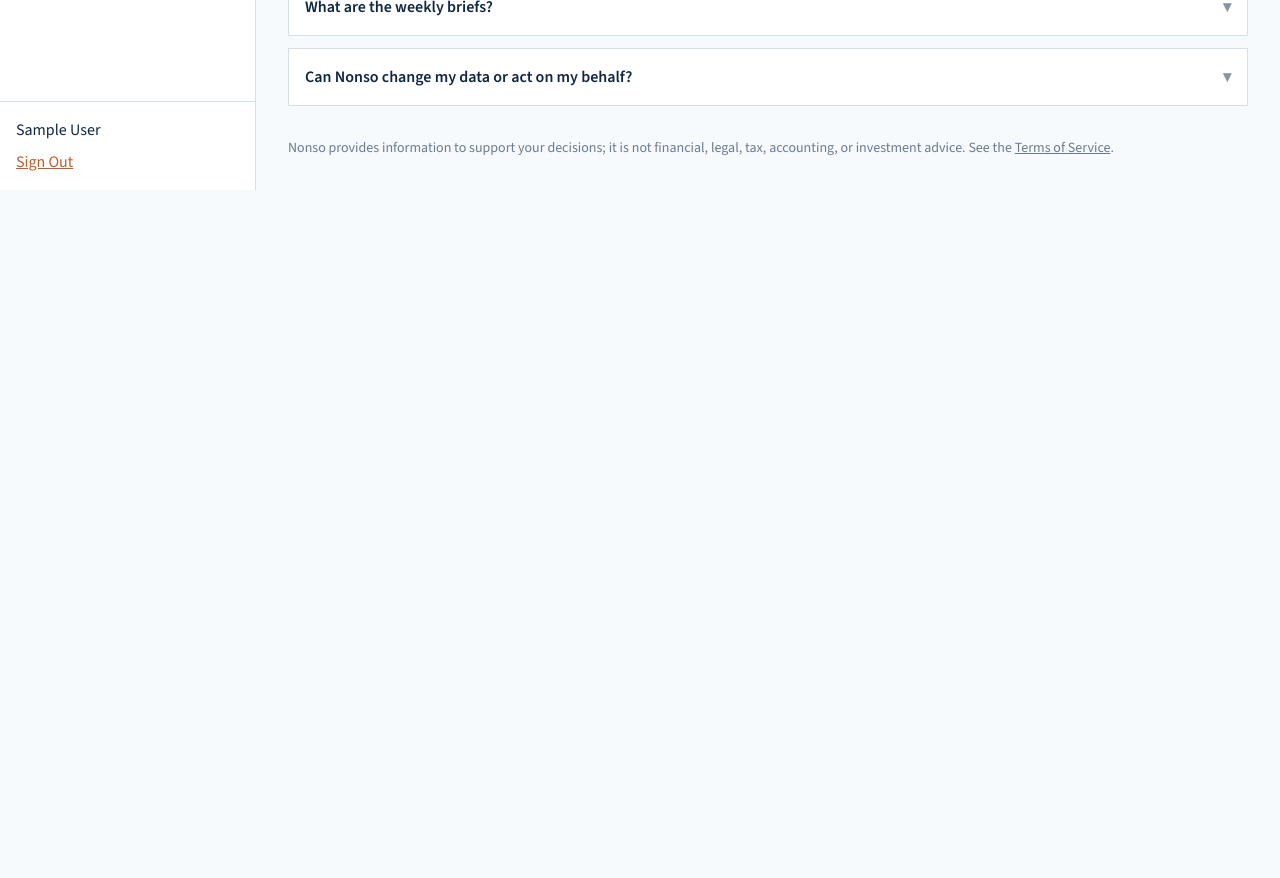
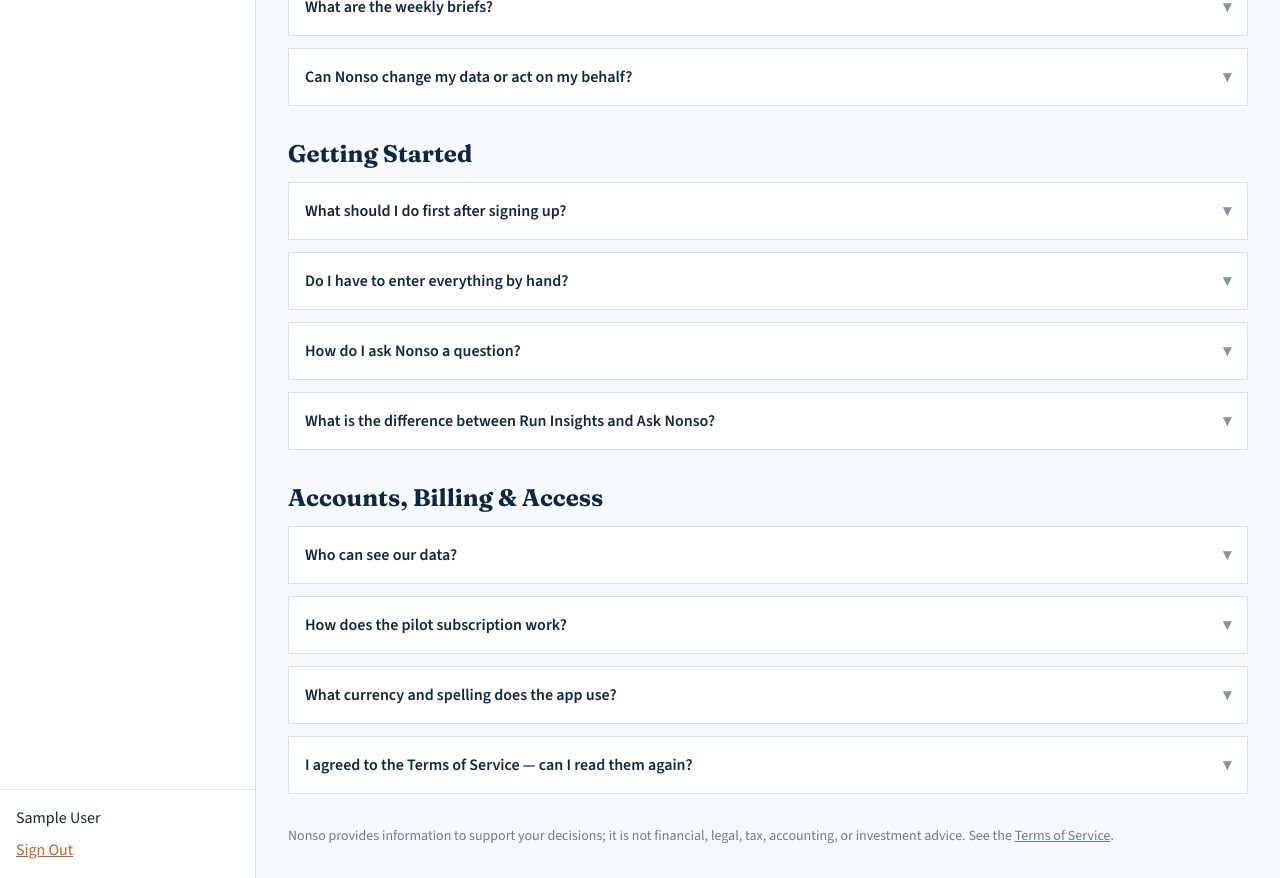
Before and after one commit to Somtico/business-advisor, a React (Vite) app in the folder frontend/: page /app/help in a window 1280 px wide. Shown: the part 1740-2618 px from the top of the page. Before the commit the page ends 1930 px from the top, so only its background shows below. Built offline with nearby package versions, Linux system fonts and the light colour scheme; no server answers; sample sign-in values are in the browser's storage.

Commit message:
Complete analysis loading states and expand the Help & FAQ for Nonso

```diff
--- a/frontend/src/pages/ActionsPage.tsx
+++ b/frontend/src/pages/ActionsPage.tsx
@@ -1,5 +1,6 @@
 import { useEffect, useState } from 'react';
 import { api, money } from '../lib/api';
+import { AnalysisProgress } from '../components/AnalysisProgress';
 
 interface ActionRow {
   id: string;
@@ -32,6 +33,15 @@
   awaitingConfirmationCount: number;
 }
 
+const INSIGHTS_ANALYSIS_STEPS = [
+  'Reading enrolments and conversion',
+  'Comparing staffing to demand',
+  'Reviewing expenses and subscriptions',
+  'Checking cash runway and targets',
+  'Running pricing guidance',
+  'Writing recommendations',
+];
+
 const STATUS_LABELS: Record<string, string> = {
   OPEN: 'Open',
   ACCEPTED: 'Accepted',
@@ -57,6 +67,7 @@
   const [confirmType, setConfirmType] = useState<'SAVINGS' | 'REVENUE'>('SAVINGS');
   const [confirmNote, setConfirmNote] = useState('');
   const [saving, setSaving] = useState(false);
+  const [runningInsights, setRunningInsights] = useState(false);
 
   async function load() {
     const [actionsRes, summaryRes] = await Promise.all([
@@ -73,6 +84,7 @@
 
   async function runInsights() {
     setError(null);
+    setRunningInsights(true);
     try {
       const res = await api<{
         success: boolean;
@@ -84,6 +96,8 @@
       await load();
     } catch (e) {
       setError(e instanceof Error ? e.message : 'Insights run failed');
+    } finally {
+      setRunningInsights(false);
     }
   }
 
@@ -148,12 +162,19 @@
         <h1 className="font-display text-3xl font-bold">Action Centre</h1>
         <button
           type="button"
+          disabled={runningInsights}
           onClick={() => void runInsights()}
-          className="cursor-pointer rounded-md bg-ba-accent px-4 py-2 text-base font-semibold text-white"
+          className="cursor-pointer rounded-md bg-ba-accent px-4 py-2 text-base font-semibold text-white disabled:cursor-not-allowed disabled:opacity-60"
         >
-          Run Insights
+          {runningInsights ? 'Nonso Is Analysing…' : 'Run Insights'}
         </button>
       </div>
+
+      {runningInsights && (
+        <div className="mt-6">
+          <AnalysisProgress steps={INSIGHTS_ANALYSIS_STEPS} />
+        </div>
+      )}
 
       {summary && (
         <div className="mt-6 grid gap-4 sm:grid-cols-2 lg:grid-cols-4">
--- a/frontend/src/pages/AdvisorPage.tsx
+++ b/frontend/src/pages/AdvisorPage.tsx
@@ -129,22 +129,23 @@
           {loading ? 'Nonso Is Thinking…' : 'Ask Nonso'}
         </button>
       </form>
-      {error && <p className="mt-4 text-base text-ba-warm">{error}</p>}
+      {error && !loading && <p className="mt-4 text-base text-ba-warm">{error}</p>}
       {loading && (
         <div className="mt-4">
+          <p className="mb-3 text-base font-semibold">Nonso is analysing your records…</p>
           <AnalysisProgress steps={NONSO_ANALYSIS_STEPS} stepMs={900} />
         </div>
       )}
       {meta && !loading && <p className="mt-4 text-base text-ba-ink/60">{meta}</p>}
-      {answer && (
+      {answer && !loading && (
         <div className="mt-4 whitespace-pre-wrap border border-ba-line bg-white p-5 text-base">
           {answer}
         </div>
       )}
-      {answer && disclaimer && (
+      {answer && disclaimer && !loading && (
         <p className="mt-2 max-w-3xl text-sm text-ba-ink/60">{disclaimer}</p>
       )}
-      {answer && !showTrack && (
+      {answer && !showTrack && !loading && (
         <button
           type="button"
           onClick={openTrackForm}
@@ -153,7 +154,7 @@
           Track This as an Action
         </button>
       )}
-      {trackMsg && (
+      {trackMsg && !loading && (
         <p className="mt-4 text-base text-ba-accent">
           {trackMsg}{' '}
           <Link className="underline" to="/app/actions">
--- a/frontend/src/pages/DashboardPage.tsx
+++ b/frontend/src/pages/DashboardPage.tsx
@@ -1,6 +1,15 @@
 import { useEffect, useState } from 'react';
 import { Link } from 'react-router';
 import { api, money } from '../lib/api';
+import { AnalysisProgress, SkeletonCard } from '../components/AnalysisProgress';
+
+const DASHBOARD_ANALYSIS_STEPS = [
+  'Reading enrolments and programmes',
+  'Checking staffing versus demand',
+  'Rolling up expenses and subscriptions',
+  'Calculating cash outlook and targets',
+  "Tallying Nonso's verified impact",
+];
 
 interface Dashboard {
   enrolment: {
@@ -68,7 +77,20 @@
   }, []);
 
   if (error) return <p className="text-base text-ba-warm">{error}</p>;
-  if (!data) return <p className="text-base">Loading command centre…</p>;
+  if (!data) {
+    return (
+      <div>
+        <h1 className="font-display text-3xl font-bold">Command Centre</h1>
+        <p className="mt-2 max-w-2xl text-base text-ba-ink/70">
+          Nonso is analysing your centre from your recorded numbers.
+        </p>
+        <div className="mt-8 space-y-4">
+          <AnalysisProgress steps={DASHBOARD_ANALYSIS_STEPS} />
+          <SkeletonCard />
+        </div>
+      </div>
+    );
+  }
 
   return (
     <div>
--- a/frontend/src/pages/HelpPage.tsx
+++ b/frontend/src/pages/HelpPage.tsx
@@ -102,6 +102,64 @@
       },
     ],
   },
+  {
+    title: 'Getting Started',
+    items: [
+      {
+        q: 'What should I do first after signing up?',
+        a: 'Add your programmes with list prices and capacity, enrol your current students, add staff with wage profiles, schedule this week\'s class sessions, and record expenses or subscriptions. Then open Pricing Advisor and Ask Nonso. The Data Readiness page lists every dataset and why it matters.',
+      },
+      {
+        q: 'Do I have to enter everything by hand?',
+        a: 'No. You can type records in, import students, expenses, subscriptions, and revenue by CSV, or connect an academy registration portal from Settings. Nonso uses whatever you have; missing datasets produce a request for data rather than a guessed number.',
+      },
+      {
+        q: 'How do I ask Nonso a question?',
+        a: (
+          <>
+            Open{' '}
+            <Link className="text-ba-accent underline" to="/app/advisor">
+              Ask Nonso
+            </Link>
+            , type a question in plain language (for example, "where can we save labour this week?"), and submit. While Nonso works you will see the analysis steps. The answer is grounded only in your records, and you can track it as an action.
+          </>
+        ),
+      },
+      {
+        q: 'What is the difference between Run Insights and Ask Nonso?',
+        a: 'Run Insights (Action Centre) generates a batch of structured recommendations from deterministic rules — staffing, pricing, cash, conversion. Ask Nonso answers a specific question in conversation. Both use the same analytics tools and the same no-guessing rules.',
+      },
+    ],
+  },
+  {
+    title: 'Accounts, Billing & Access',
+    items: [
+      {
+        q: 'Who can see our data?',
+        a: 'Only users in your organization, scoped by role. Owners and admins can manage billing and connectors. Operations and finance can complete actions and record impact. Viewers can read dashboards. Nonso never sees another organization\'s records.',
+      },
+      {
+        q: 'How does the pilot subscription work?',
+        a: 'The pilot is $5 CAD per month, billed through Stripe. Cancel any time; access continues until the end of the current billing period. Fees are non-refundable except where required by law. Details are in Settings and the Terms of Service.',
+      },
+      {
+        q: 'What currency and spelling does the app use?',
+        a: 'Canadian dollars (CAD) and Canadian English throughout: colour, centre, enrolments, labour, cheque. Postal codes use the A1A 1A1 format.',
+      },
+      {
+        q: 'I agreed to the Terms of Service — can I read them again?',
+        a: (
+          <>
+            Yes. The{' '}
+            <Link className="text-ba-accent underline" to="/terms">
+              Terms of Service
+            </Link>{' '}
+            are public. Your acceptance (date and version) is stored on your account.
+          </>
+        ),
+      },
+    ],
+  },
 ];
 
 export function HelpPage() {
--- a/frontend/src/pages/PricingPage.tsx
+++ b/frontend/src/pages/PricingPage.tsx
@@ -197,6 +197,7 @@
   const [sessionStaffId, setSessionStaffId] = useState('');
   const [sessionHours, setSessionHours] = useState('1');
   const [saving, setSaving] = useState(false);
+  const [recalculating, setRecalculating] = useState(false);
   const [message, setMessage] = useState<string | null>(null);
 
   async function load() {
@@ -235,12 +236,15 @@
         }),
       });
       setSessionFormId(null);
+      setRecalculating(true);
+      setMessage('Session recorded. Nonso is recalculating from your data…');
+      await load();
       setMessage('Session recorded. Nonso recalculated the guidance from your data.');
-      await load();
     } catch (err) {
       setError(err instanceof Error ? err.message : 'Could not add session');
     } finally {
       setSaving(false);
+      setRecalculating(false);
     }
   }
 
@@ -275,6 +279,11 @@
 
       {message && <p className="mt-3 text-base text-ba-accent">{message}</p>}
       {error && <p className="mt-3 text-base text-ba-warm">{error}</p>}
+      {recalculating && (
+        <div className="mt-6">
+          <AnalysisProgress steps={PRICING_ANALYSIS_STEPS} />
+        </div>
+      )}
 
       {data.programmes.length === 0 && (
         <p className="mt-8 text-base">
```
Also changed, not shown: 1 other file (tests, documents, lock files or other folders).
